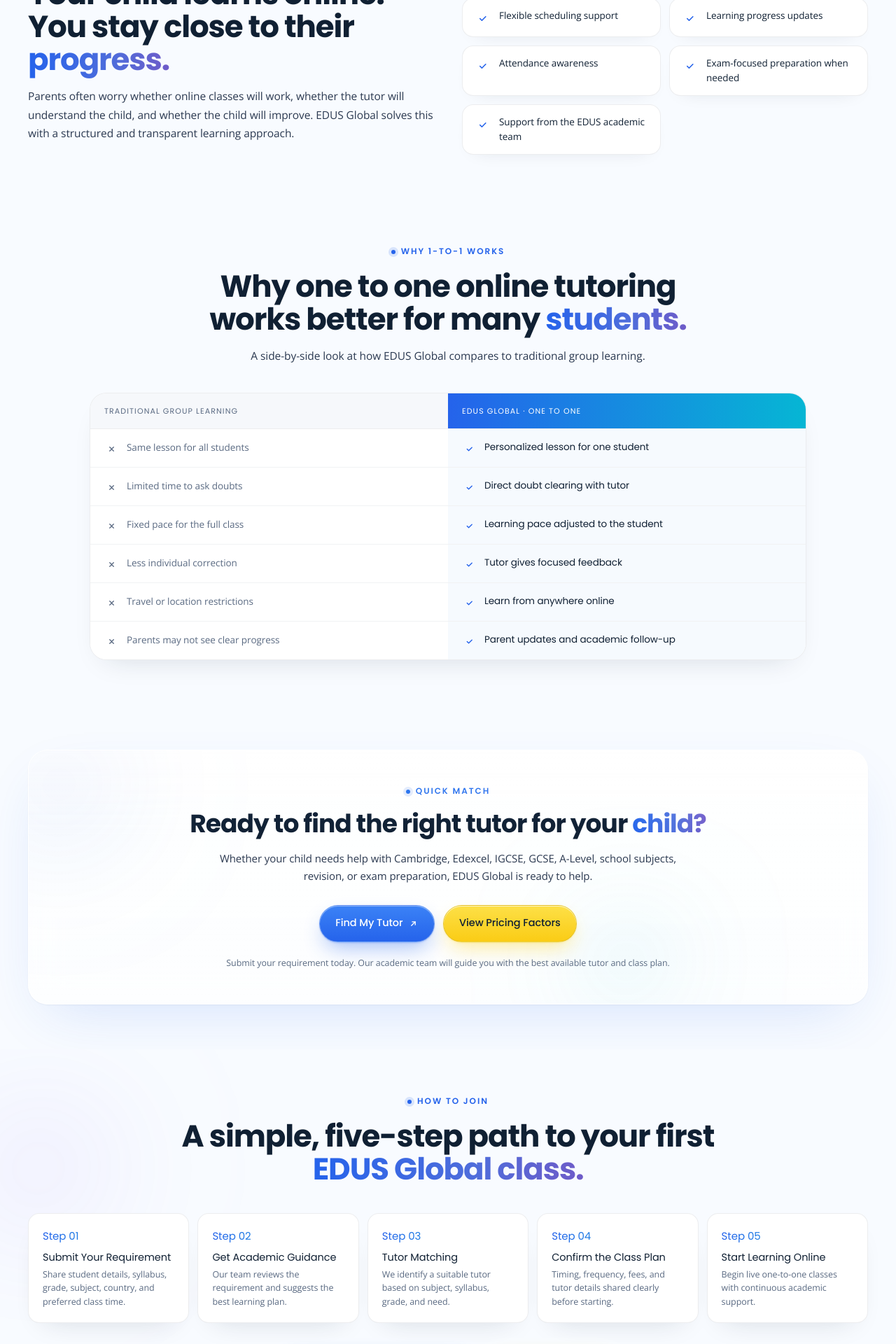
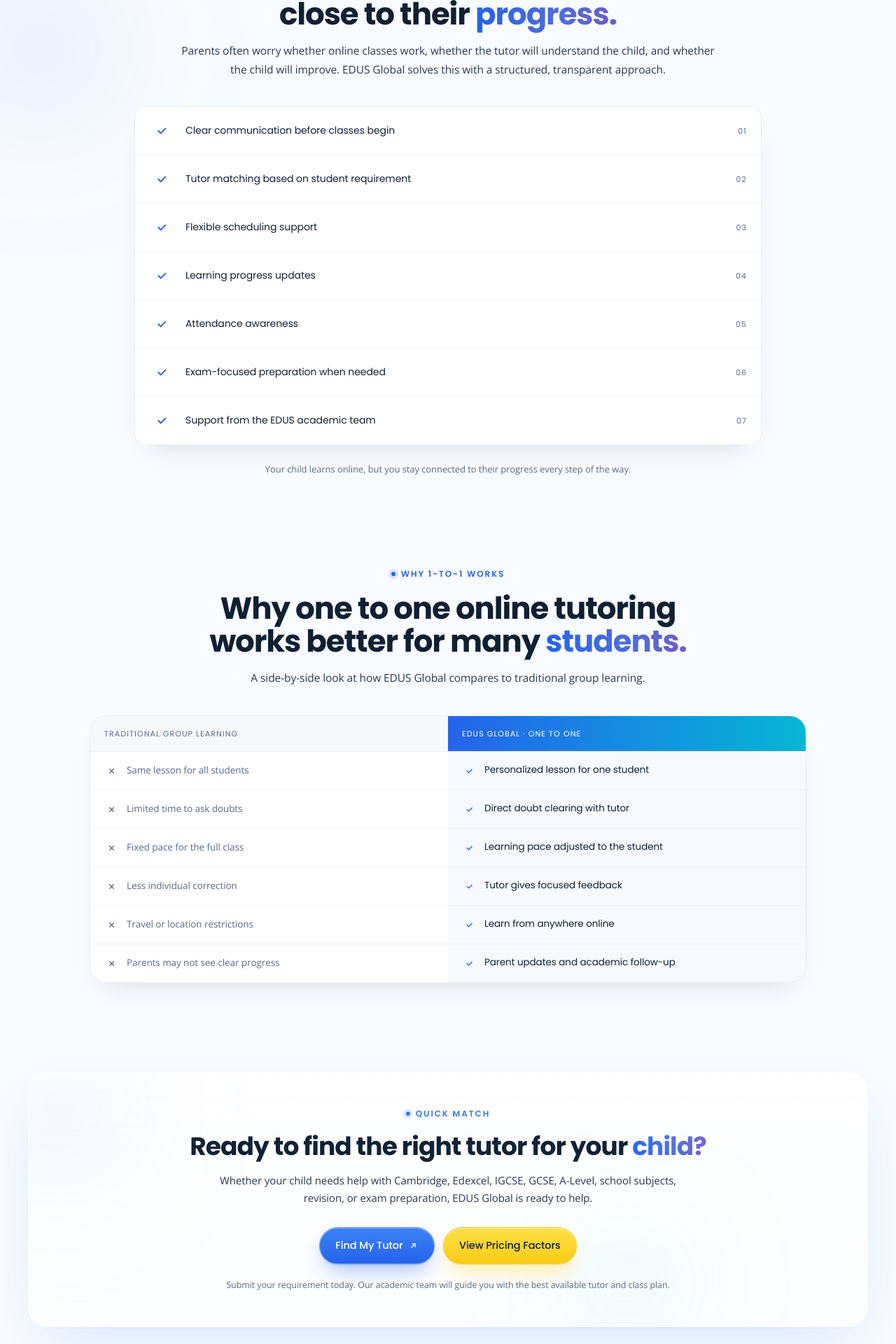
Before and after one commit to edustutor/edusmainwebsite, a Next.js app: page /global in a window 1280 px wide. Shown: the part 8420-10340 px from the top of the page at 70% size. Built offline with nearby package versions, Linux system fonts and the light colour scheme.

Commit message:
feat: remove GlJoin component and enhance GlParents with visual improvements and structured content

```diff
--- a/app/global/page.tsx
+++ b/app/global/page.tsx
@@ -12,7 +12,6 @@
 import { GlParents } from "@/components/global/GlParents";
 import { GlCompare } from "@/components/global/GlCompare";
 import { GlFindTutor } from "@/components/global/GlFindTutor";
-import { GlJoin } from "@/components/global/GlJoin";
 import { GlBrand } from "@/components/global/GlBrand";
 import { GlFAQ } from "@/components/global/GlFAQ";
 import { GlCTA } from "@/components/global/GlCTA";
@@ -63,7 +62,6 @@
       <GlParents />
       <GlCompare />
       <GlFindTutor />
-      <GlJoin />
       <GlBrand />
       <GlFAQ />
       <GlCTA />
--- a/components/global/GlJoin.tsx
+++ /dev/null
@@ -1,65 +0,0 @@
-"use client";
-import { m } from "@/components/Motion";
-import { AmbientGlow } from "@/components/AmbientGlow";
-import { fadeUp, staggerContainer, sectionRevealStrong, inView } from "@/lib/motion";
-import { SectionHead, GlCtaRow } from "./GlobalShared";
-
-const STEPS = [
-  { n: "01", t: "Submit Your Requirement",   d: "Share student details, syllabus, grade, subject, country, and preferred class time." },
-  { n: "02", t: "Get Academic Guidance",     d: "Our team reviews the requirement and suggests the best learning plan." },
-  { n: "03", t: "Tutor Matching",            d: "We identify a suitable tutor based on subject, syllabus, grade, and need." },
-  { n: "04", t: "Confirm the Class Plan",    d: "Timing, frequency, fees, and tutor details shared clearly before starting." },
-  { n: "05", t: "Start Learning Online",     d: "Begin live one-to-one classes with continuous academic support." },
-];
-
-export function GlJoin() {
-  return (
-    <section className="relative py-12 md:py-16 overflow-hidden scroll-mt-24">
-      <div aria-hidden className="absolute inset-0 -z-10">
-        <AmbientGlow top="14%" left="-4%" size={240} color="#8B5CF6" opacity={[0.08, 0.16]} duration={22} blur={80} />
-      </div>
-      <div className="container-edge">
-        <m.div variants={sectionRevealStrong} initial="hidden" whileInView="show" viewport={inView}>
-          <SectionHead
-            eyebrow="How to Join"
-            title="A simple, five-step path to your first"
-            emphasis="EDUS Global class."
-          />
-        </m.div>
-
-        <m.ol
-          variants={staggerContainer}
-          initial="hidden"
-          whileInView="show"
-          viewport={inView}
-          className="mt-10 grid sm:grid-cols-2 lg:grid-cols-5 gap-3"
-        >
-          {STEPS.map((s) => (
-            <m.li
-              key={s.n}
-              variants={fadeUp}
-              className="bg-white border border-[rgba(16,32,51,0.08)] rounded-2xl p-5 shadow-[0_18px_40px_-24px_rgba(16,32,51,0.18)]"
-            >
-              <p
-                className="font-[family-name:var(--font-display)] font-800 text-[15px]"
-                style={{
-                  background: "linear-gradient(90deg,#2563EB 0%,#06B6D4 100%)",
-                  WebkitBackgroundClip: "text",
-                  WebkitTextFillColor: "transparent",
-                }}
-              >
-                Step {s.n}
-              </p>
-              <h3 className="mt-2 font-[family-name:var(--font-display)] font-700 text-[14.5px] text-[#102033] leading-tight">
-                {s.t}
-              </h3>
-              <p className="text-[12.5px] text-[#5A6A82] mt-1.5 leading-[1.55]">{s.d}</p>
-            </m.li>
-          ))}
-        </m.ol>
-
-        <GlCtaRow primary="Apply for One-to-One Classes" secondary="Speak to an Advisor" />
-      </div>
-    </section>
-  );
-}
--- a/components/global/GlParents.tsx
+++ b/components/global/GlParents.tsx
@@ -1,5 +1,6 @@
 "use client";
 import { m } from "@/components/Motion";
+import { AmbientGlow } from "@/components/AmbientGlow";
 import { fadeUp, staggerContainer, sectionRevealStrong, inView } from "@/lib/motion";
 import { SectionHead } from "./GlobalShared";
 
@@ -16,47 +17,55 @@
 export function GlParents() {
   return (
     <section className="relative py-12 md:py-16 overflow-hidden scroll-mt-24">
+      <div aria-hidden className="absolute inset-0 -z-10">
+        <AmbientGlow top="14%" left="-4%" size={240} color="#2563EB" opacity={[0.08, 0.16]} duration={22} blur={80} />
+      </div>
+
       <div className="container-edge">
-        <m.div
-          variants={sectionRevealStrong}
-          initial="hidden"
-          whileInView="show"
-          viewport={inView}
-          className="grid lg:grid-cols-12 gap-10 items-center"
-        >
-          <div className="lg:col-span-6">
+        <m.div variants={sectionRevealStrong} initial="hidden" whileInView="show" viewport={inView}>
           <SectionHead
-              align="left"
             eyebrow="Built for Parents"
             title="Your child learns online. You stay close to their"
             emphasis="progress."
-              body="Parents often worry whether online classes will work, whether the tutor will understand the child, and whether the child will improve. EDUS Global solves this with a structured and transparent learning approach."
+            body="Parents often worry whether online classes work, whether the tutor will understand the child, and whether the child will improve. EDUS Global solves this with a structured, transparent approach."
           />
-          </div>
+        </m.div>
 
         <m.ul
           variants={staggerContainer}
           initial="hidden"
           whileInView="show"
           viewport={inView}
-            className="lg:col-span-6 grid sm:grid-cols-2 gap-3"
+          className="mt-10 max-w-4xl mx-auto bg-white border border-[rgba(16,32,51,0.08)] rounded-2xl shadow-[0_18px_40px_-24px_rgba(16,32,51,0.18)] overflow-hidden"
         >
-            {EXPECT.map((e) => (
+          {EXPECT.map((e, i) => (
             <m.li
               key={e}
               variants={fadeUp}
-                className="flex items-start gap-3 bg-white border border-[rgba(16,32,51,0.08)] rounded-2xl px-4 py-3.5 shadow-[0_10px_28px_-20px_rgba(16,32,51,0.18)]"
+              className={`flex items-center gap-4 px-5 py-4 ${
+                i !== EXPECT.length - 1 ? "border-b border-[rgba(16,32,51,0.06)]" : ""
+              }`}
             >
-                <span className="inline-flex w-6 h-6 rounded-full bg-[#2563EB]/12 items-center justify-center shrink-0 mt-0.5">
-                  <svg width="13" height="13" viewBox="0 0 24 24" fill="none" stroke="#2563EB" strokeWidth="3" aria-hidden>
+              <span className="inline-flex w-9 h-9 rounded-xl items-center justify-center bg-[#2563EB]/12 shrink-0">
+                <svg width="16" height="16" viewBox="0 0 24 24" fill="none" stroke="#2563EB" strokeWidth="3" aria-hidden>
                   <path d="M5 12l5 5L20 7" strokeLinecap="round" strokeLinejoin="round" />
                 </svg>
               </span>
-                <p className="text-[13.5px] text-[#102033] leading-[1.55]">{e}</p>
+              <p className="text-[14px] text-[#102033] font-[family-name:var(--font-display)] font-600 leading-tight flex-1">
+                {e}
+              </p>
+              <span
+                className="font-[family-name:var(--font-display)] font-700 text-[11px] tracking-[0.10em] text-[#5A6A82] hidden sm:inline"
+              >
+                {String(i + 1).padStart(2, "0")}
+              </span>
             </m.li>
           ))}
         </m.ul>
-        </m.div>
+
+        <p className="mt-6 text-center text-[13px] text-[#5A6A82] max-w-2xl mx-auto">
+          Your child learns online, but you stay connected to their progress every step of the way.
+        </p>
       </div>
     </section>
   );
```
Lines whose indentation alone changed are shown as unchanged.
